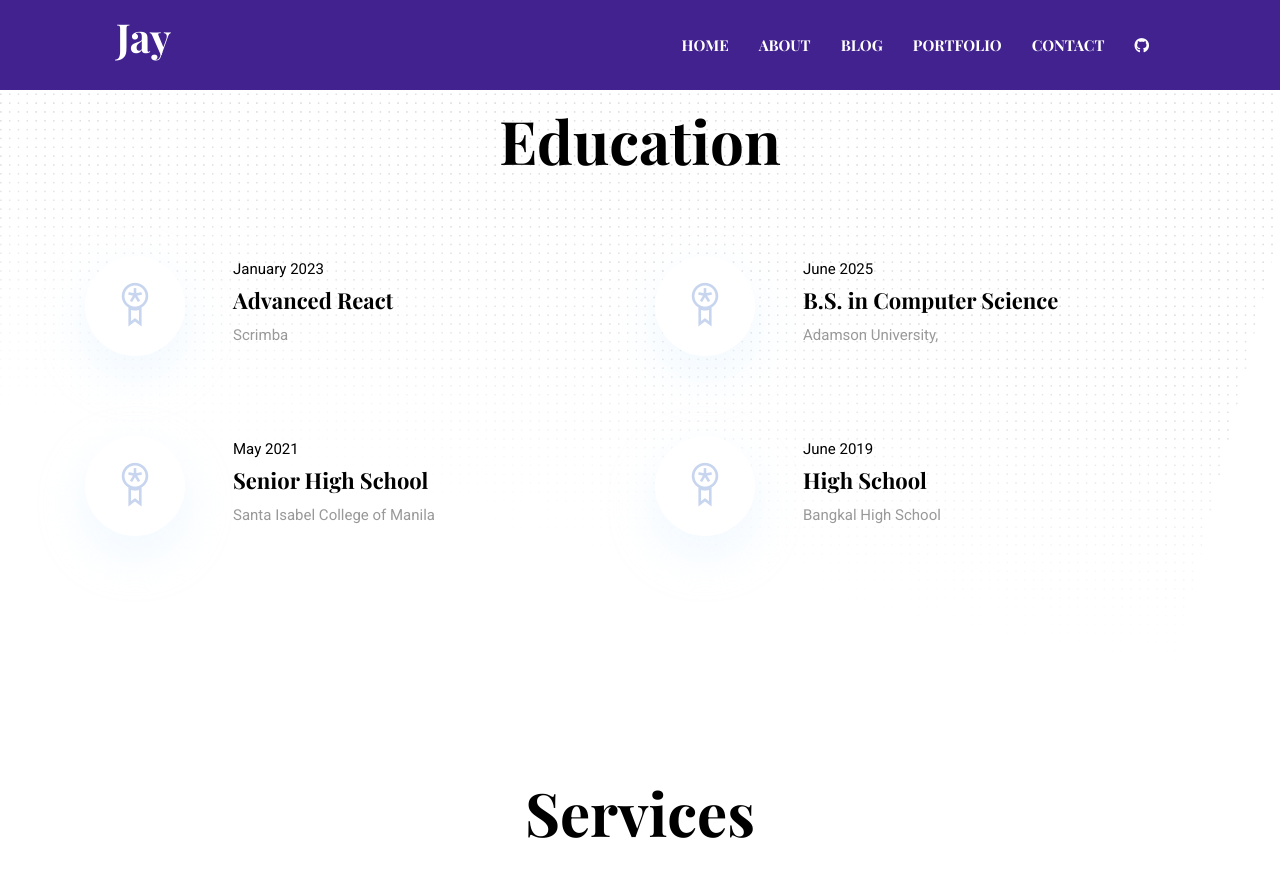
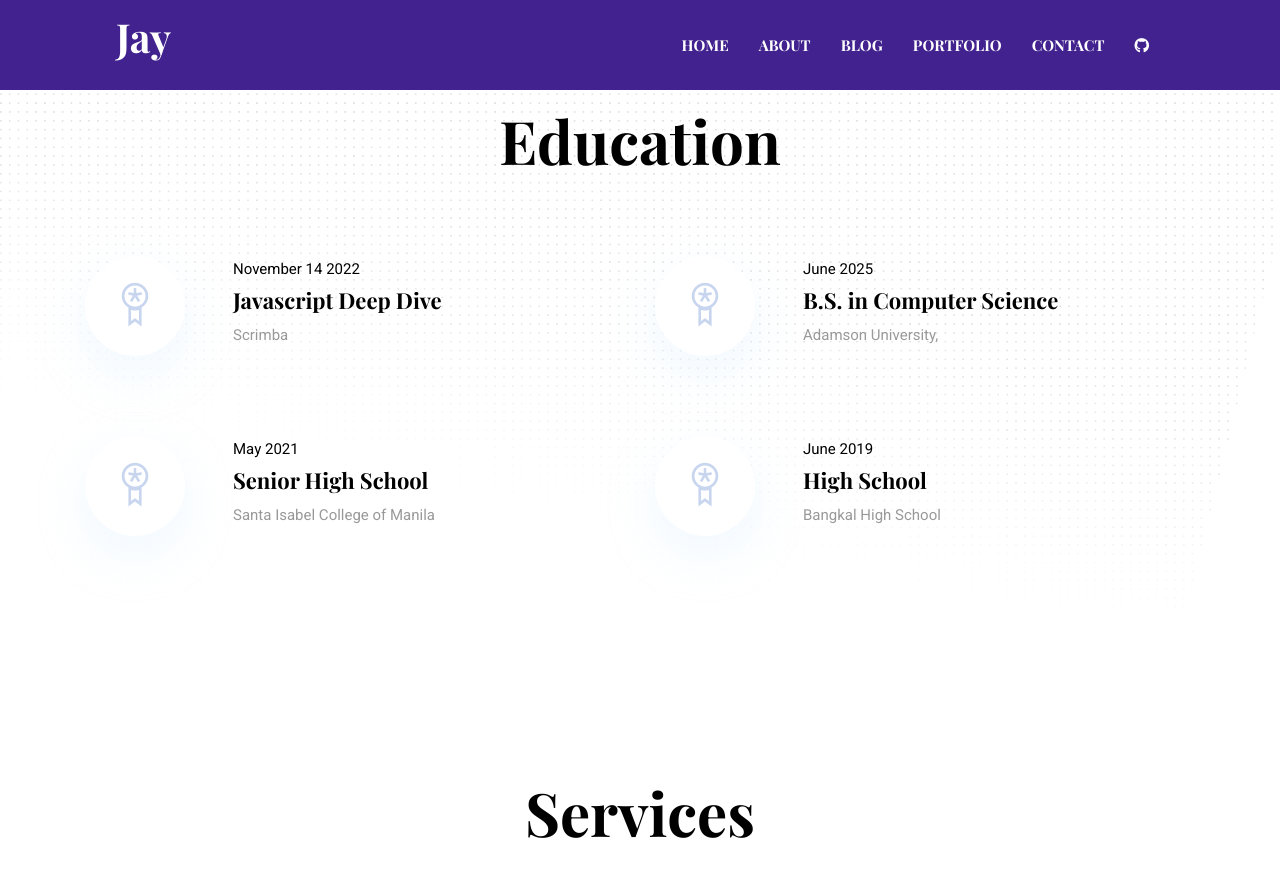
Before and after one commit to lonewanderer27/lonewanderer27.github.io, a Jekyll site: the page built from index.html, in a window 1280 px wide and 900 px high, scrolled down 2400 px. Shown: the top 877 px of the window. Built offline with Jekyll 4.4.1, drawn with Linux system fonts in a browser that asks for light colours; nearby versions of some CDN libraries.

Commit message:
chore: update JS Deep Dive cert date

```diff
--- a/_data/settings.yml
+++ b/_data/settings.yml
@@ -129,8 +129,8 @@ experience:
 education-title: Education
 education:
   - {
-      name: Advanced React,
-      date: "January 2023",
+      name: Javascript Deep Dive,
+      date: "November 14 2022",
       organization: "Scrimba",
     }
   - {
```
